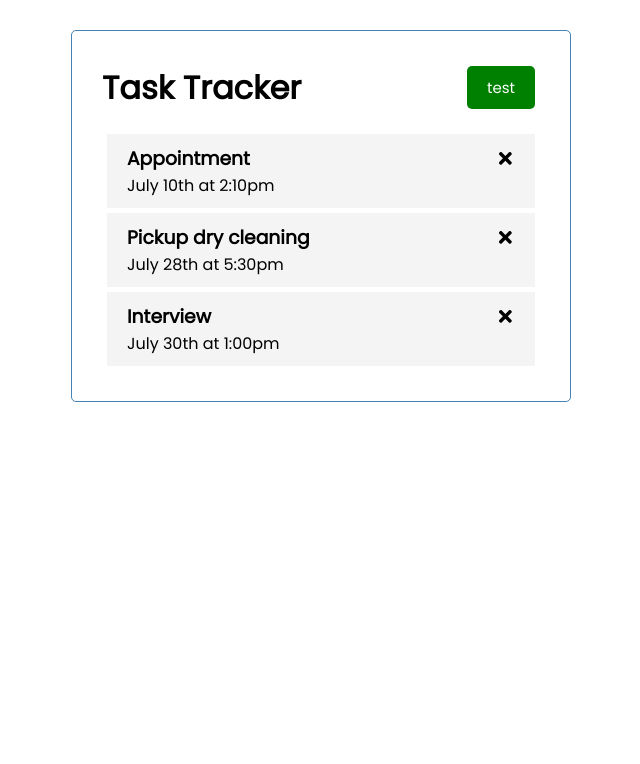
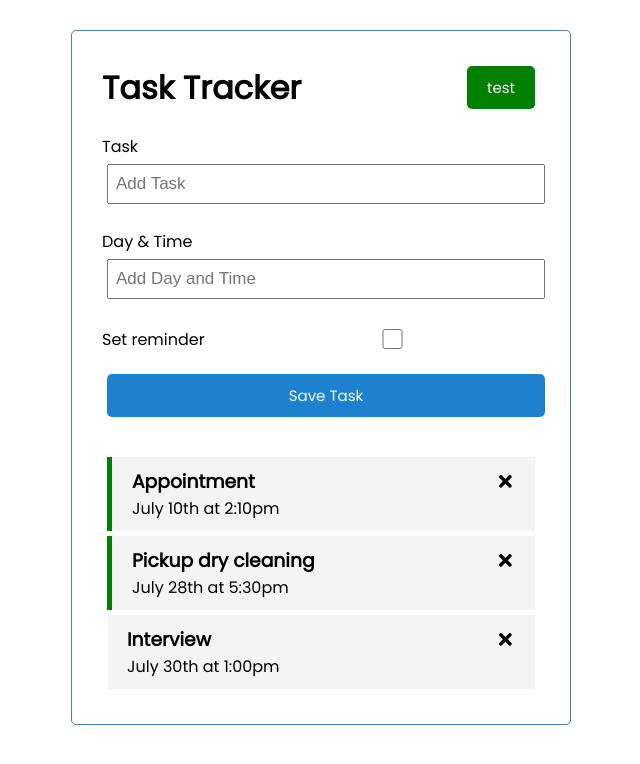
Before and after one commit to chowpow/react-app, a React (Create React App) app: page / in a window 1280 px wide. Shown: the top 764 px of the page, without its empty margins (319-959 px from the left). Built offline with nearby package versions, Linux system fonts and the light colour scheme.

Commit message:
Added functionality for task deletion

```diff
--- a/src/App.js
+++ b/src/App.js
@@ -1,5 +1,6 @@
 import Header from './components/Header'
 import Tasks from './components/Tasks'
+import AddTask from './components/AddTask'
 import { useState } from 'react'
 
 const App = () => {
@@ -29,12 +30,23 @@
   setTasks(tasks.filter(task => task.id !== id))
 }
 
-  return (
-    <div className="container">
-      <Header />
-      <Tasks listOfTasks={tasks} onDelete = {deleteTask}/>
-    </div>
-  );
+// Toggle reminder
+const toggleReminder = (id) => {
+  setTasks(tasks.map((task) => task.id === id ? {...task, reminder: !task.reminder} : task))
+}
+
+return (
+  <div className="container">
+    <Header />
+    <AddTask />
+    {tasks.length > 0 ? (
+      <Tasks listOfTasks={tasks} onDelete = {deleteTask}
+      onToggle = {toggleReminder}/>
+    ): (
+      "No tasks to show"
+    )}
+  </div>
+);
 }
 
 export default App;
--- /dev/null
+++ b/src/components/AddTask.js
@@ -0,0 +1,32 @@
+import {useState} from 'react'
+
+const AddTask = () => {
+    const [text, setText] = useState("")
+    const [day, setDay] = useState("")
+    const [reminder, setReminder] = useState(false)
+
+
+    return (
+        <form className = "add-form">
+            <div className = "form-control">
+                <label>Task</label>
+                <input type = "text" placeholder = "Add Task" value = {text} onChange = {(e) =>
+                setText(e.target.value)}/>
+            </div>
+            <div className = "form-control">
+                <label>Day & Time</label>
+                <input type = "text" placeholder = "Add Day and Time" value = {day} onChange = {(e) =>
+                setDay(e.target.value)}/>
+            </div>
+            <div className = "form-control form-control-check">
+                <label>Set reminder</label>
+                <input type = "checkbox" value = {reminder} onChange = {(e) =>
+                setReminder(e.currentTarget.checked)} />
+            </div>
+
+            <input type = "submit" value = "Save Task" className = "btn btn-block" />
+        </form>
+    )
+}
+
+export default AddTask
--- a/src/components/Task.js
+++ b/src/components/Task.js
@@ -1,8 +1,9 @@
 import {FaTimes} from "react-icons/fa"
 
-const Task = ({singleTask, onDelete}) => {
+const Task = ({singleTask, onDelete, onToggle}) => {
     return (
-        <div className = "task">
+        <div className = {`task ${singleTask.reminder ? "reminder" : ""}`} onDoubleClick = {() =>
+        onToggle(singleTask.id)}>
             <h3>{singleTask.text} <FaTimes style = {{color: "black",
             cursor: "pointer"}}
             onClick = {() => onDelete(singleTask.id)}/></h3>
--- a/src/components/Tasks.js
+++ b/src/components/Tasks.js
@@ -1,11 +1,11 @@
 import Task from "./Task"
 
-const Tasks = ({listOfTasks, onDelete}) => {
+const Tasks = ({listOfTasks, onDelete, onToggle}) => {
     return (
         <>
            {listOfTasks.map(task => (
            <Task key={task.id} singleTask ={task}
-           onDelete = {onDelete}/> ))}
+           onDelete = {onDelete} onToggle = {onToggle}/> ))}
         </>
     )
 }
```
